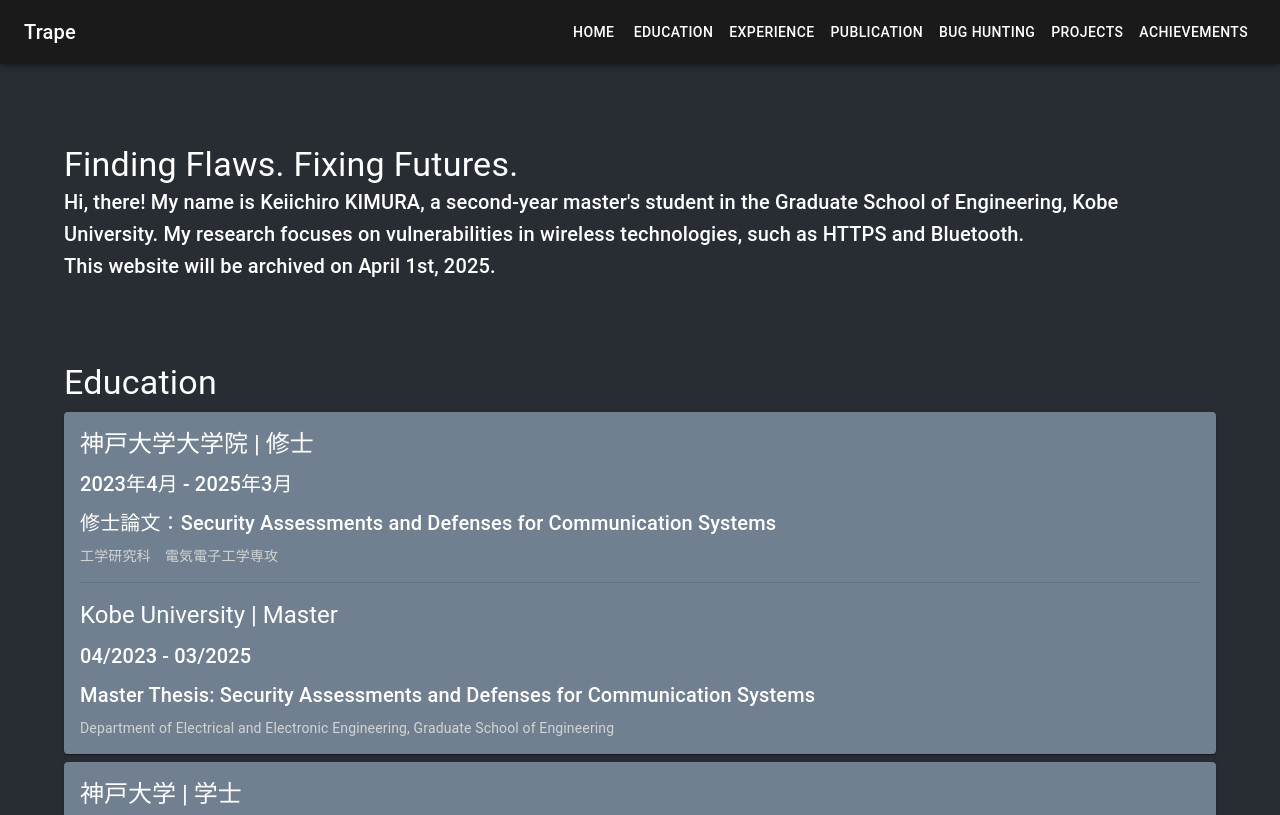
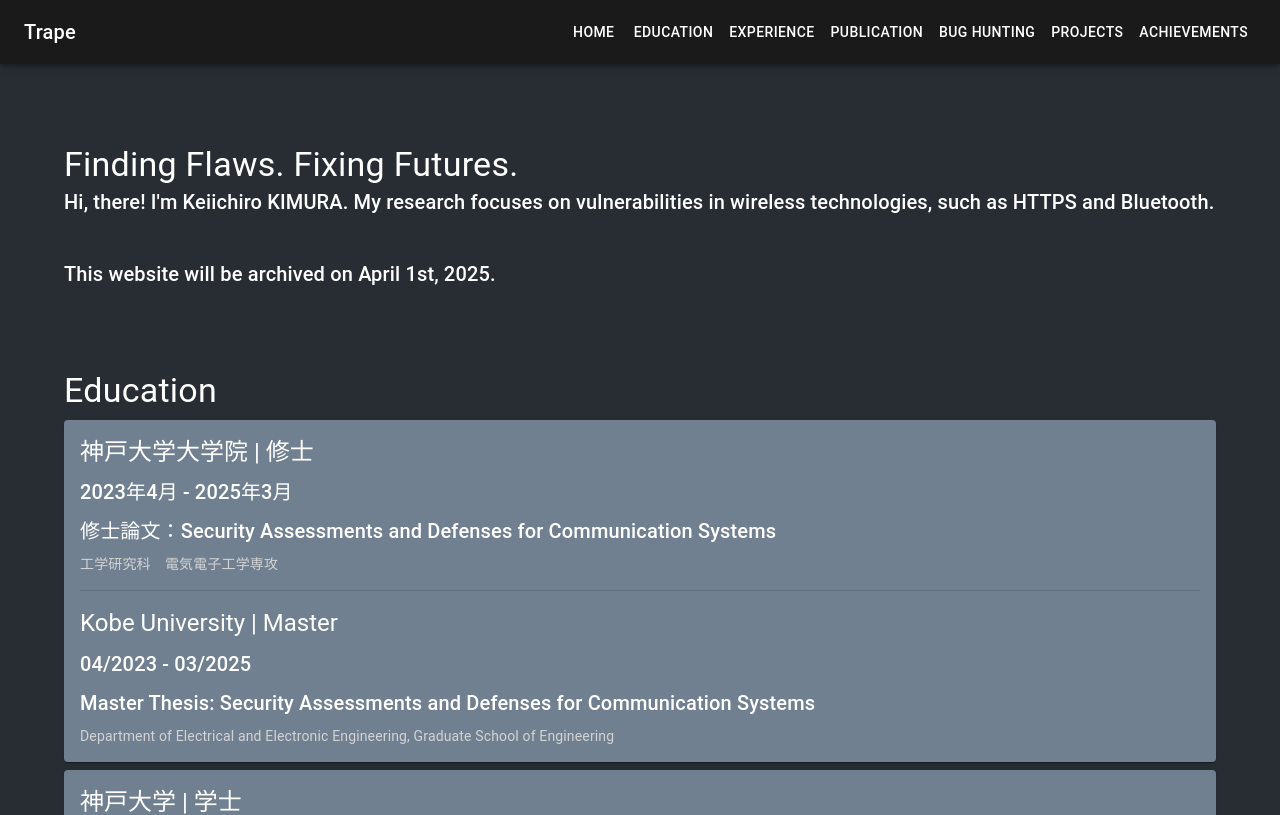
Before and after one commit to trapedev/trapedev.github.io, a React (Create React App) app in the folder app/: page / in a window 1280 px wide. Shown: the top 815 px of the page. Built offline with nearby package versions, Linux system fonts and the light colour scheme.

Commit message:
commit all changes

```diff
--- a/app/src/pages/home/Bio.tsx
+++ b/app/src/pages/home/Bio.tsx
@@ -5,12 +5,10 @@ const Bio = () => {
     <>
       <Typography variant="h4">Finding Flaws. Fixing Futures.</Typography>
       <Typography variant="h6">
-        Hi, there! My name is Keiichiro KIMURA, a second-year master's student
-        in the Graduate School of Engineering, Kobe University. My research
-        focuses on vulnerabilities in wireless technologies, such as HTTPS and
-        Bluetooth.
+        Hi, there! I'm Keiichiro KIMURA. My research focuses on vulnerabilities
+        in wireless technologies, such as HTTPS and Bluetooth.
       </Typography>
-      <Typography variant="h6">
+      <Typography variant="h6" sx={{ mt: 5 }}>
         This website will be archived on April 1st, 2025.
       </Typography>
     </>
```
Also changed, not shown: 7 other files (tests, documents, lock files or other folders).
